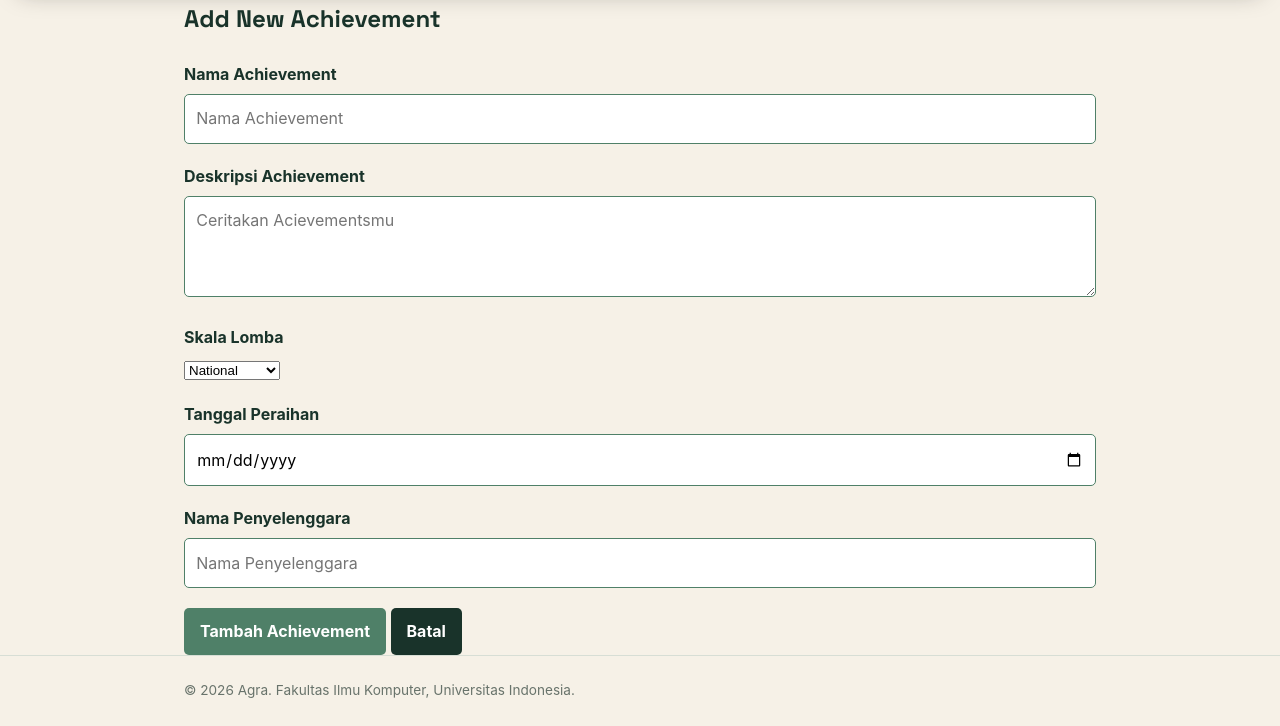
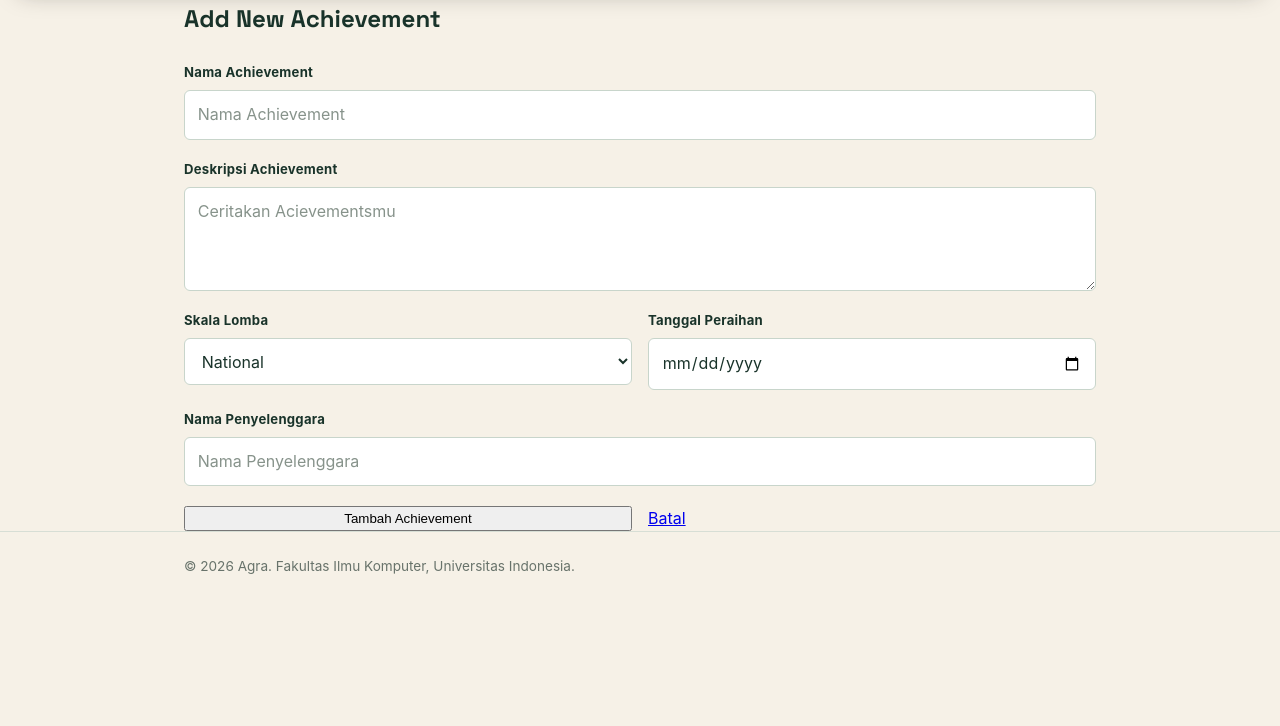
Before and after one commit to Agra-17/myportofolio, a Django app: page /achievements/add/ in a window 1280 px wide. Shown: the part 74-800 px from the top of the page. Run offline with Django 5.2, Linux system fonts and the light colour scheme; the visitor is signed in with stand-in values (Sample User, id 1).

Commit message:
Adding Data with Modal and AJAX : Adding design for modal form and button add achievement

```diff
--- a/static/css/styleformAchievements.css
+++ b/static/css/styleformAchievements.css
@@ -1,58 +1,217 @@
+.achievement-form-modal {
+    align-items: center;
+    background: transparent;
+    border: 0;
+    display: none;
+    inset: 0;
+    justify-content: center;
+    margin: 0;
+    max-height: none;
+    max-width: none;
+    padding: 1rem;
+    position: fixed;
+    width: 100%;
+}
+
+.achievement-form-modal:popover-open {
+    display: flex;
+}
+
+.achievement-form-modal__backdrop {
+    background: rgba(25, 51, 42, 0.64);
+    border: 0;
+    inset: 0;
+    position: absolute;
+    width: 100%;
+}
+
+.achievement-form-modal__content {
+    background: #fbf8f1;
+    border: 1px solid var(--line);
+    border-radius: 12px;
+    box-shadow: 0 1.5rem 4rem rgba(25, 51, 42, 0.25);
+    color: var(--ink);
+    max-height: calc(100dvh - 2rem);
+    overflow-y: auto;
+    padding: 2rem;
+    position: relative;
+    width: min(100%, 680px);
+    z-index: 1;
+}
+
+.achievement-form-modal__content > h2 {
+    border-bottom: 1px solid var(--line);
+    font-family: "Space Grotesk", -apple-system, sans-serif;
+    font-size: clamp(1.65rem, 4vw, 2.25rem);
+    letter-spacing: -0.05em;
+    line-height: 1.15;
+    padding-bottom: 1.35rem;
+    padding-right: 2.75rem;
+}
+
+.achievement-form-modal__close {
+    align-items: center;
+    background: #e9eee8;
+    border: 1px solid var(--line);
+    border-radius: 50%;
+    color: var(--ink);
+    cursor: pointer;
+    display: inline-flex;
+    font-size: 1.45rem;
+    height: 2.25rem;
+    justify-content: center;
+    line-height: 1;
+    position: absolute;
+    right: 2rem;
+    top: 1.9rem;
+    width: 2.25rem;
+}
+
+.achievement-form-modal__close:hover,
+.achievement-form-modal__close:focus-visible {
+    background: var(--accent-dark);
+    color: white;
+}
+
 .achievement-form {
-    width: 100%;
-    max-width: 100%;
+    display: grid;
+    gap: 1.2rem 1rem;
+    grid-template-columns: repeat(2, minmax(0, 1fr));
     margin-top: 1.5rem;
 }
 
-.form-group {
-    margin-bottom: 1.25rem;
+.achievement-form .form-group {
+    min-width: 0;
 }
 
-.form-group label {
-    display: block;
-    margin-bottom: 0.4rem;
-    font-weight: 700;
+.achievement-form .form-group:nth-of-type(1),
+.achievement-form .form-group:nth-of-type(2),
+.achievement-form .form-group:nth-of-type(5) {
+    grid-column: 1 / -1;
 }
 
-.form-group input,
-.form-group textarea {
-    width: 100%;
-    box-sizing: border-box;
-    padding: 0.7rem;
-    border: 1px solid var(--accent);
-    border-radius: var(--radius);
-    font: inherit;
-    transition:
-        border-color 0.2s ease,
-        outline-color 0.2s ease;
+.achievement-form .form-group label {
+    color: var(--ink);
+    display: block;
+    font-size: 0.82rem;
+    font-weight: 700;
+    letter-spacing: 0.02em;
+    margin-bottom: 0.45rem;
 }
 
-.form-group input:focus,
-.form-group textarea:focus {
-    outline: 2px solid var(--accent);
-    border-color: var(--accent);
+.achievement-form .form-group input,
+.achievement-form .form-group select,
+.achievement-form .form-group textarea {
+    appearance: none;
+    background: white;
+    border: 1px solid #c8d5cb;
+    border-radius: 6px;
+    color: var(--ink);
+    display: block;
+    font: inherit;
+    min-height: 2.9rem;
+    padding: 0.68rem 0.8rem;
+    transition: border-color 0.2s ease, box-shadow 0.2s ease;
+    width: 100%;
 }
 
-.form-error {
+.achievement-form .form-group select {
+    appearance: auto;
+}
+
+.achievement-form .form-group textarea {
+    min-height: 6.5rem;
+    resize: vertical;
+}
+
+.achievement-form .form-group input::placeholder,
+.achievement-form .form-group textarea::placeholder {
+    color: #87938b;
+}
+
+.achievement-form .form-group input:focus-visible,
+.achievement-form .form-group select:focus-visible,
+.achievement-form .form-group textarea:focus-visible {
+    border-color: var(--accent-dark);
+    box-shadow: 0 0 0 3px rgba(79, 128, 104, 0.16);
+    outline: 0;
+}
+
+.achievement-form .form-error {
     color: #b42318;
-    font-size: 0.85rem;
+    font-size: 0.8rem;
     margin-top: 0.35rem;
 }
 
-.button {
-    display: inline-block;
-    height: fit-content;
-    border: 0;
-    border-radius: var(--radius);
-    padding: 0.65rem 1rem;
-    background: var(--accent);
-    color: white;
+.achievement-form-modal__actions {
+    border-top: 1px solid var(--line);
+    display: flex;
+    gap: 0.7rem;
+    grid-column: 1 / -1;
+    justify-content: flex-end;
+    margin-top: 0.25rem;
+    padding-top: 1.2rem;
+}
+
+.achievement-form-modal__actions .button {
+    border: 1px solid var(--accent-dark);
+    border-radius: 5px;
     cursor: pointer;
     font: inherit;
+    font-size: 0.84rem;
     font-weight: 700;
-    text-decoration: none;
+    min-height: 2.75rem;
+    padding: 0.6rem 1rem;
+    transition: background-color 0.2s ease, color 0.2s ease;
 }
 
-.button-secondary {
+.achievement-form-modal__actions .button[type="submit"] {
+    background: var(--accent-dark);
+    color: white;
+}
+
+.achievement-form-modal__actions .button[type="submit"]:hover,
+.achievement-form-modal__actions .button[type="submit"]:focus-visible {
     background: var(--ink);
 }
+
+.achievement-form-modal__actions .button-secondary {
+    background: transparent;
+    color: var(--accent-dark);
+}
+
+.achievement-form-modal__actions .button-secondary:hover,
+.achievement-form-modal__actions .button-secondary:focus-visible {
+    background: #e3eee7;
+}
+
+@media (max-width: 640px) {
+    .achievement-form-modal {
+        align-items: flex-end;
+        padding: 0;
+    }
+
+    .achievement-form-modal__content {
+        border-radius: 12px 12px 0 0;
+        max-height: 92dvh;
+        padding: 1.5rem;
+        width: 100%;
+    }
+
+    .achievement-form-modal__close {
+        right: 1.5rem;
+        top: 1.4rem;
+    }
+
+    .achievement-form {
+        grid-template-columns: 1fr;
+    }
+
+    .achievement-form-modal__actions {
+        flex-direction: column-reverse;
+    }
+
+    .achievement-form-modal__actions .button {
+        width: 100%;
+    }
+}
```
Also changed, not shown: static/css/achievements.css (+14 -3 lines), templates/achievements.html (+11 -6 lines).
